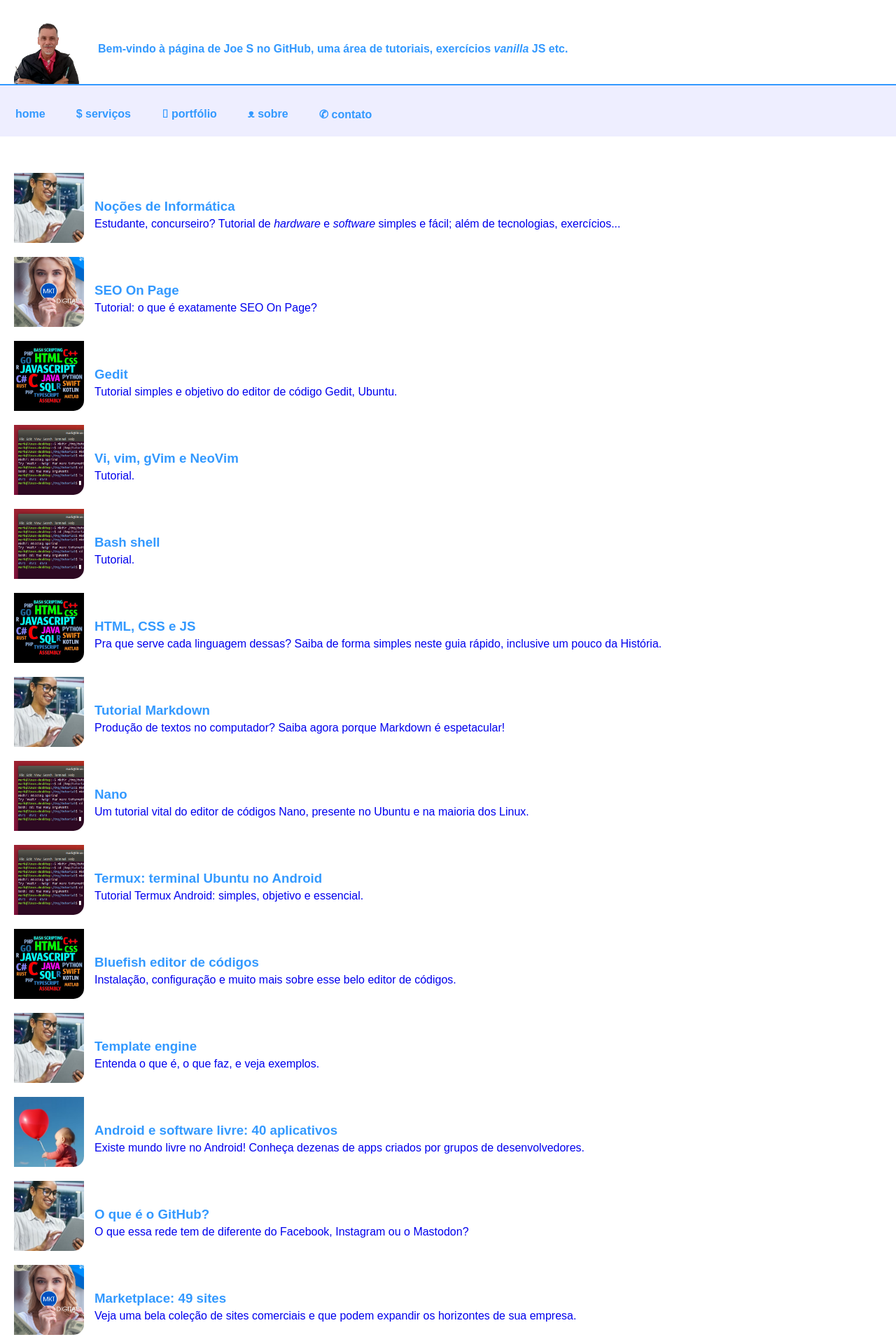
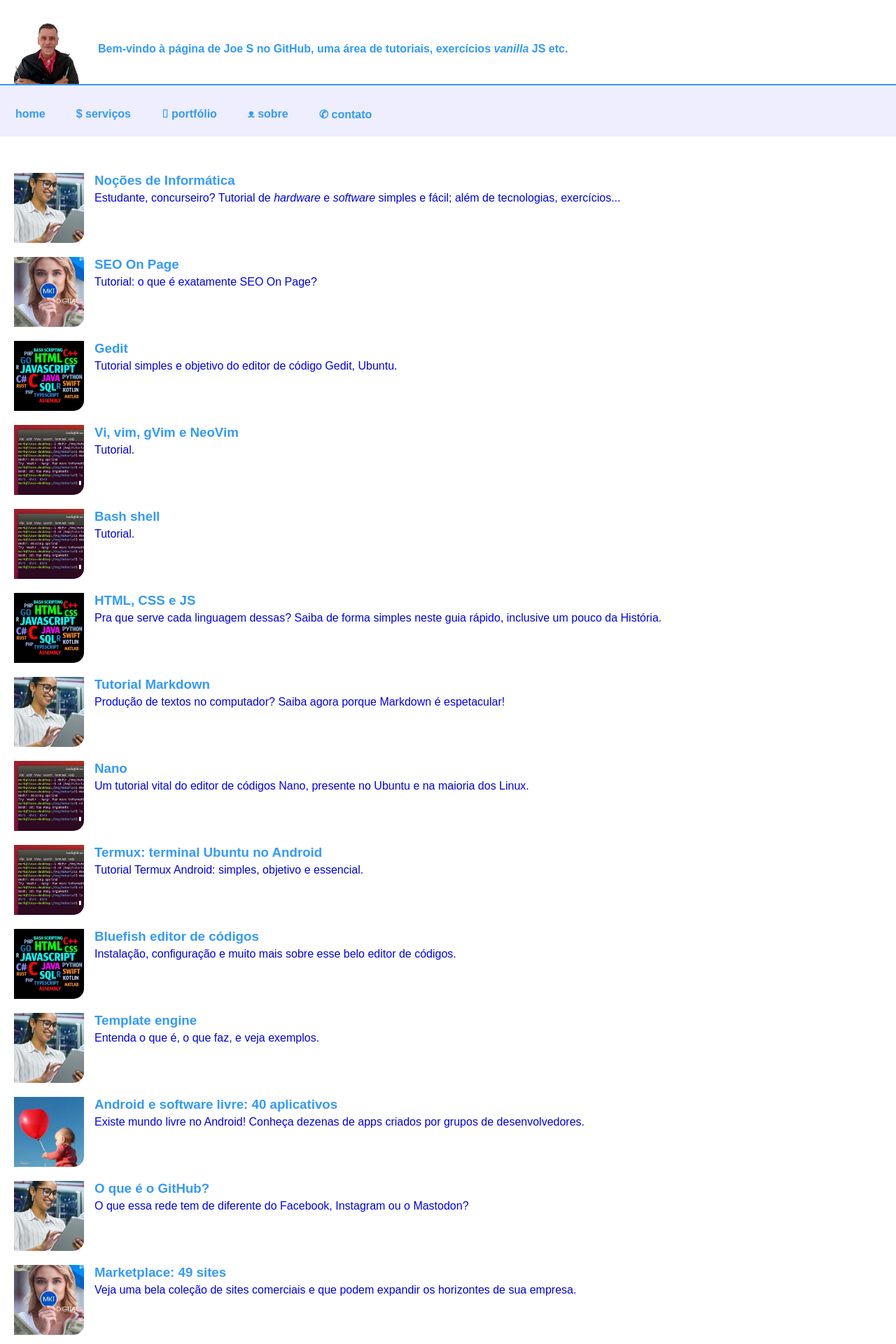
Before and after one commit to Joesynth/joesynth.github.io, a Jekyll site: the page built from index.html, in a window 1280 px wide. Shown: the top 1920 px of the page at 70% size. Built offline with Jekyll 4.4.1, drawn with Linux system fonts in a browser that asks for light colours.

Commit message:
Update style.css

```diff
--- a/css/style.css
+++ b/css/style.css
@@ -73,7 +73,7 @@ article { display: flex; gap: 15px; align-items: flex-start; }
 
 h6 { font-size: 1em; letter-spacing: 1.5px;}
 h1 { color: var(--cor-escura);}
-h2, h3, h4, h5, h6 { margin-top: 2em;}
+h2, h4, h5, h6 { margin-top: 2em;}
 strong { font-size: 0.9em;}
 
 
```
